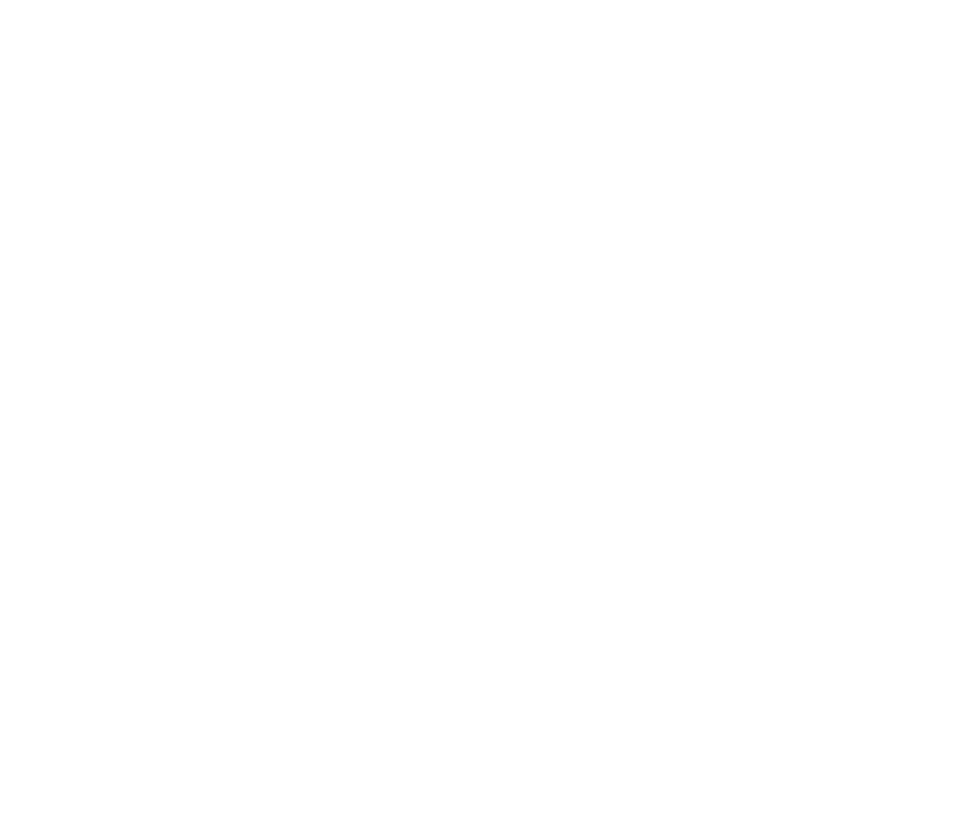
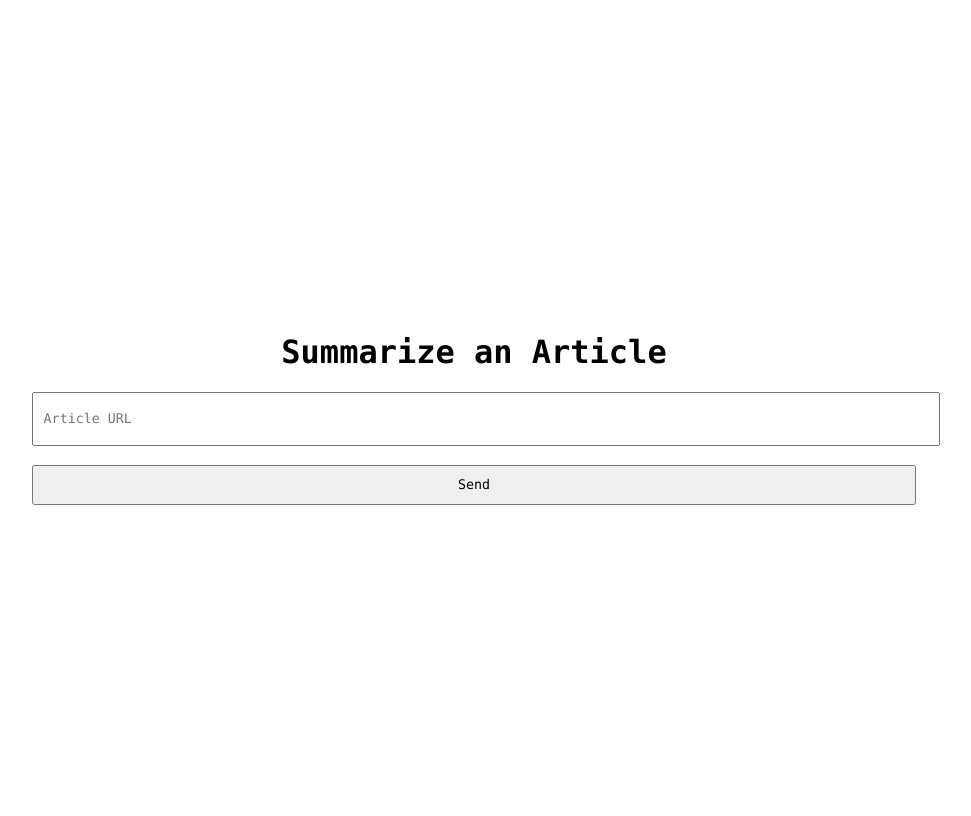
Before and after one commit to haydnwiese/article-summarizer, a Flask app: page / in a window 1280 px wide. Before the commit the part shown is empty. Shown: the whole page, without its empty margins (166-1137 px from the left). Run offline with Flask 2, Linux system fonts and the light colour scheme.

Commit message:
Implemented menu template

```diff
--- a/app.py
+++ b/app.py
@@ -20,4 +20,4 @@ def summary():
 
 
 if __name__ == '__main__':
-    app.run()
+    app.run(debug=True)
--- a/static/menu.css
+++ b/static/menu.css
@@ -0,0 +1,32 @@
+body {
+    display: flex;
+    flex-direction: column;
+    justify-content: center;
+    height: 100vh;
+}
+
+* {
+    font-family: 'Consolas', 'Deja Vu Sans Mono', 'Bitstream Vera Sans Mono', monospace;
+}
+
+.header {
+}
+
+.send-container {
+    align-self: center;
+    display: block;
+    text-align: center;
+    width: 70%;
+}
+
+.article-input {
+    width: 100%;
+    height: 40px;
+    padding: 5px 10px;
+}
+
+.send-btn {
+    align-self: center;
+    width: 100%;
+    height: 40px;
+}
--- a/templates/menu.html
+++ b/templates/menu.html
@@ -3,8 +3,17 @@
 <head>
     <meta charset="UTF-8">
     <title>Main Menu</title>
+    <link rel="stylesheet" href="{{ url_for('static', filename='menu.css') }}">
 </head>
 <body>
-
+    <div class="send-container">
+        <h1 class="header">Summarize an Article</h1>
+        <form action="/summary" method="post" >
+            <input class="article-input" type="text" placeholder="Article URL" name="article-url" required >
+            </br>
+            </br>
+            <input class="send-btn" type="submit" value="Send"  alt="Submit" />
+        </form>
+    </div>
 </body>
 </html>
--- a/templates/summary.html
+++ b/templates/summary.html
@@ -2,9 +2,11 @@
 <html lang="en">
 <head>
     <meta charset="UTF-8">
-    <title>$Title$</title>
+    <title>Summary</title>
 </head>
 <body>
-$END$
+    <div>
+        {{ summary }}
+    </div>
 </body>
 </html>
```
